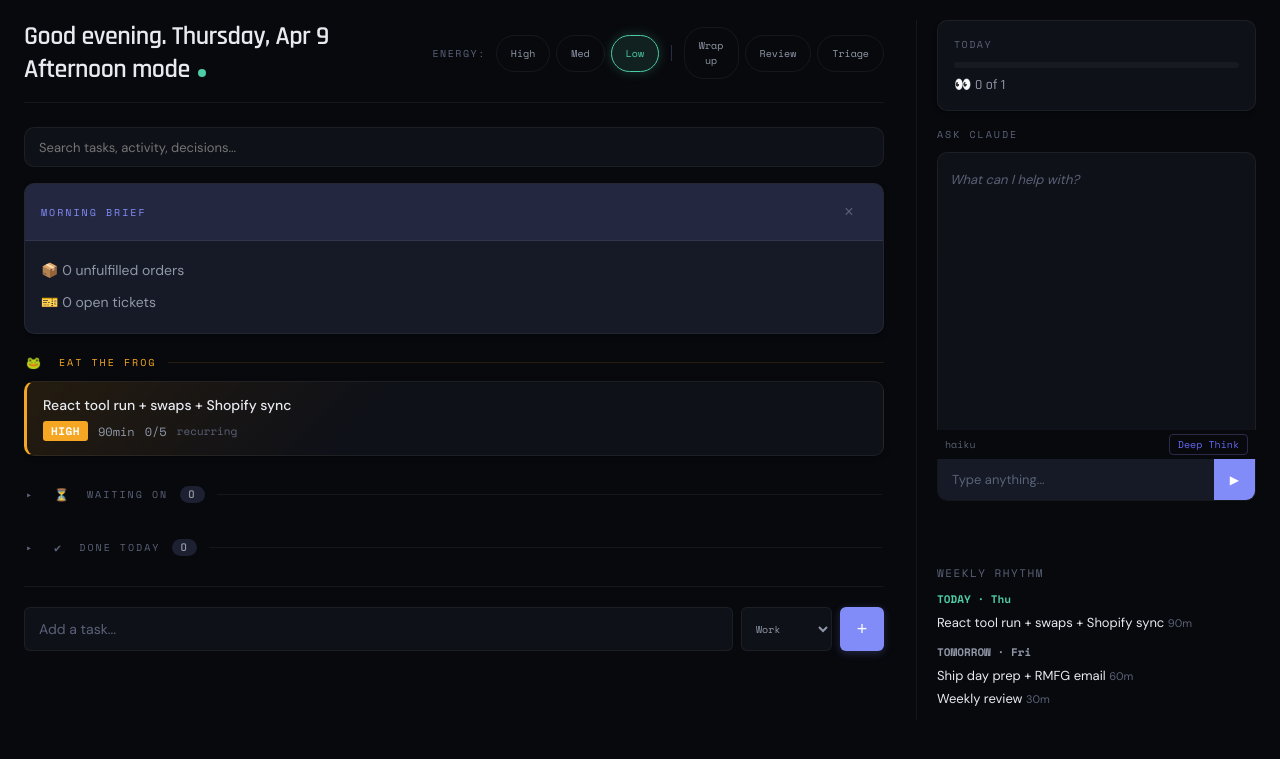
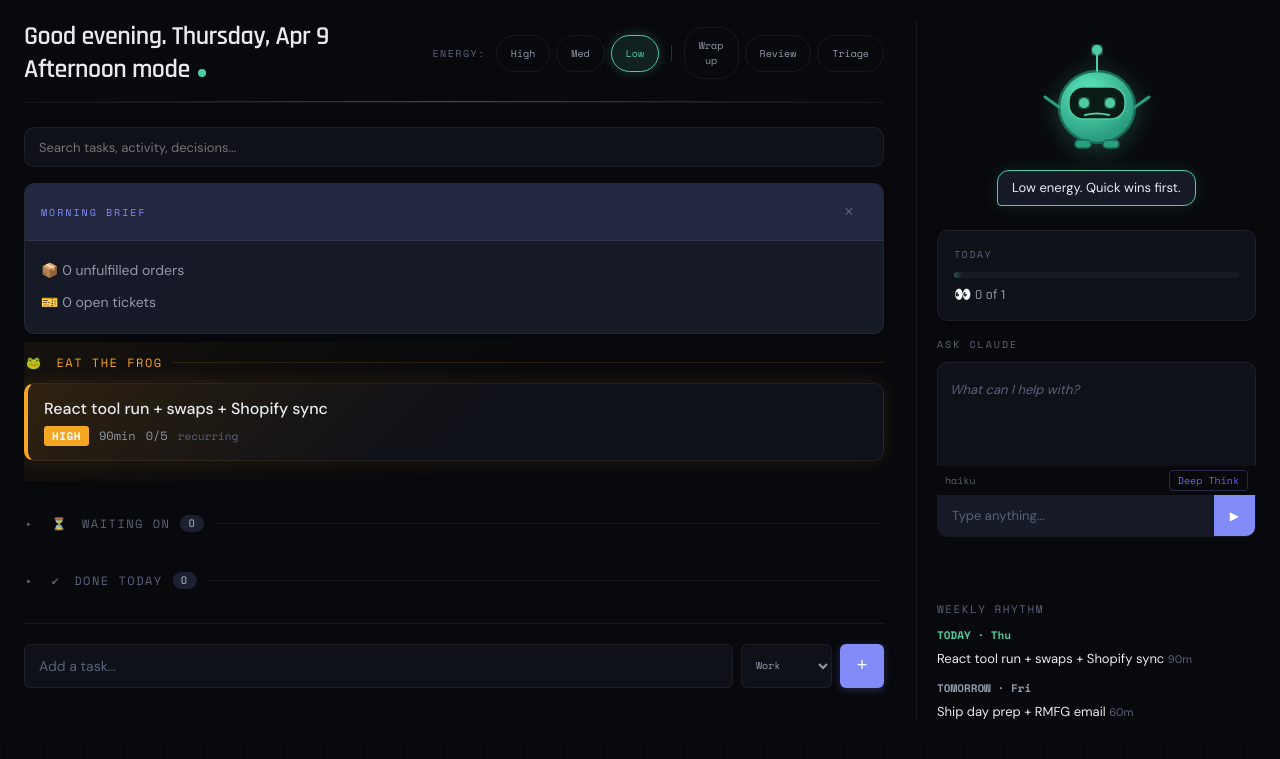
Before and after one commit to kurt-lgtm/AppyHour, a Flask app: template InventoryReorder/fulfillment_web/templates/cc_standalone.html in a window 1280 px wide. Shown: the top 759 px of the page. Run offline with Flask 3, Linux system fonts and the light colour scheme; the template is opened without the code that fills it, so the values that code supplies are empty; data comes from the database, SQL or seed files in the repository.

Commit message:
feat(cc): FUI visual overhaul — mascot, grid bg, accent lines, card glow, section gradients
- SVG mascot helper: blinking eyes, antenna pulse, expression changes by task state
- Speech bubble: contextual messages (all done/low energy/big day/blocked)
- FUI grid background (40px, subtle accent lines)
- Header accent gradient line
- Progress bar: trailing glow cursor
- Frog section: amber gradient bg + card glow
- Quick wins: accent gradient bg
- Card fade-in animations
- Frog card: larger title, stronger glow on hover

```diff
--- a/InventoryReorder/fulfillment_web/static/command-center/cc.css
+++ b/InventoryReorder/fulfillment_web/static/command-center/cc.css
@@ -25,6 +25,19 @@
     --cc-radius-sm: 6px;
 }
 
+/* ── FUI Grid Background ── */
+#commandcenter-view::before {
+    content: '';
+    position: fixed;
+    inset: 0;
+    background-image:
+        linear-gradient(rgba(78,204,163,0.03) 1px, transparent 1px),
+        linear-gradient(90deg, rgba(78,204,163,0.03) 1px, transparent 1px);
+    background-size: 40px 40px;
+    pointer-events: none;
+    z-index: 0;
+}
+
 /* ── Layout ── */
 .cc-layout {
     display: grid;
@@ -34,6 +47,8 @@
     padding: 20px 24px;
     overflow: hidden;
     background: var(--cc-base);
+    position: relative;
+    z-index: 1;
 }
 
 @media (max-width: 1100px) {
@@ -74,6 +89,18 @@
     margin-bottom: 24px;
     padding-bottom: 16px;
     border-bottom: 1px solid var(--cc-border);
+    position: relative;
+}
+
+.cc-header::after {
+    content: '';
+    position: absolute;
+    bottom: 0;
+    left: 0;
+    right: 0;
+    height: 1px;
+    background: linear-gradient(90deg, transparent, var(--cc-accent), transparent);
+    opacity: 0.4;
 }
 
 .cc-greeting {
@@ -184,21 +211,47 @@
 
 /* ── Sections ── */
 .cc-section {
-    margin-bottom: 24px;
+    margin-bottom: 28px;
+    animation: cc-section-in 400ms cubic-bezier(0.25, 1, 0.5, 1) both;
+}
+
+@keyframes cc-section-in {
+    from { opacity: 0; transform: translateY(12px); }
+    to { opacity: 1; transform: translateY(0); }
+}
+
+#cc-frog {
+    background: linear-gradient(135deg, rgba(245,166,35,0.06) 0%, transparent 60%);
+    border-radius: var(--cc-radius);
+    padding: 12px;
+    margin: -12px;
+    margin-bottom: 28px;
+}
+
+#cc-quickwins {
+    background: linear-gradient(135deg, rgba(78,204,163,0.06) 0%, transparent 60%);
+    border-radius: var(--cc-radius);
+    padding: 12px;
+    margin: -12px;
+    margin-bottom: 28px;
 }
 
 .cc-section-label {
     font-family: 'Space Mono', monospace;
-    font-size: 10px;
-    color: var(--cc-text-3);
+    font-size: 12px;
+    color: var(--cc-text-2);
     text-transform: uppercase;
-    letter-spacing: 2px;
-    margin-bottom: 10px;
+    letter-spacing: 1.5px;
+    margin-bottom: 12px;
     padding-left: 2px;
     display: flex;
     align-items: center;
-    gap: 12px;
+    gap: 10px;
     cursor: default;
+}
+
+.cc-section-icon {
+    font-size: 14px;
 }
 
 .cc-section-label::after {
@@ -289,16 +342,24 @@
 }
 
 .cc-task-card.cc-task-frog {
-    border-left: 3px solid var(--cc-amber);
-    background: linear-gradient(135deg, var(--cc-amber-dim) 0%, var(--cc-surface) 40%);
+    border-left: 4px solid var(--cc-amber);
+    background: linear-gradient(135deg, var(--cc-amber-dim) 0%, var(--cc-surface) 50%);
+    box-shadow: 0 0 20px rgba(245, 166, 35, 0.12), var(--cc-shadow-sm);
 }
 
 .cc-task-card.cc-task-frog:hover {
-    background: linear-gradient(135deg, var(--cc-amber-dim) 0%, var(--cc-elevated) 40%);
+    background: linear-gradient(135deg, var(--cc-amber-dim) 0%, var(--cc-elevated) 50%);
+    box-shadow: 0 0 28px rgba(245, 166, 35, 0.2), var(--cc-shadow-md);
+}
+
+.cc-task-card.cc-task-frog .cc-task-title {
+    font-size: 16px;
+    font-weight: 500;
 }
 
 .cc-task-card.cc-task-personal {
-    border-left: 3px solid var(--cc-indigo);
+    border-left: 4px solid var(--cc-indigo);
+    background: linear-gradient(135deg, var(--cc-indigo-dim) 0%, var(--cc-surface) 50%);
 }
 
 .cc-task-card.cc-task-blocked {
@@ -536,6 +597,44 @@
 }
 
 /* ── Progress ── */
+/* ── Helper Mascot ── */
+.cc-helper {
+    display: flex;
+    flex-direction: column;
+    align-items: center;
+    padding: 12px 0 8px;
+}
+
+#cc-mascot {
+    filter: drop-shadow(0 4px 12px rgba(78, 204, 163, 0.25));
+    transition: transform 300ms cubic-bezier(0.25, 1, 0.5, 1);
+}
+
+#cc-mascot:hover {
+    transform: scale(1.08) rotate(-3deg);
+}
+
+.cc-helper-speech {
+    font-family: 'DM Sans', sans-serif;
+    font-size: 13px;
+    color: var(--cc-text-1);
+    background: var(--cc-elevated);
+    border: 1px solid var(--cc-accent);
+    border-radius: 12px 12px 12px 4px;
+    padding: 8px 14px;
+    margin-top: 8px;
+    max-width: 260px;
+    text-align: center;
+    box-shadow: 0 0 16px rgba(78, 204, 163, 0.15);
+    animation: cc-speech-in 400ms cubic-bezier(0.25, 1, 0.5, 1) both;
+    line-height: 1.4;
+}
+
+@keyframes cc-speech-in {
+    from { opacity: 0; transform: translateY(6px) scale(0.95); }
+    to { opacity: 1; transform: translateY(0) scale(1); }
+}
+
 .cc-progress {
     padding: 16px;
     background: var(--cc-surface);
@@ -565,8 +664,22 @@
     height: 100%;
     background: linear-gradient(90deg, var(--cc-accent), #6ee7c0);
     border-radius: 3px;
-    transition: width 0.4s cubic-bezier(0.25, 1, 0.5, 1);
-    box-shadow: 0 0 10px var(--cc-accent-glow);
+    transition: width 600ms cubic-bezier(0.25, 1, 0.5, 1), background 400ms;
+    box-shadow: 0 0 14px var(--cc-accent-glow);
+    position: relative;
+}
+
+.cc-progress-fill::after {
+    content: '';
+    position: absolute;
+    right: 0;
+    top: -4px;
+    width: 8px;
+    height: 14px;
+    background: var(--cc-accent);
+    border-radius: 2px;
+    box-shadow: 0 0 10px var(--cc-accent), 0 0 20px var(--cc-accent-glow);
+    opacity: 0.8;
 }
 
 .cc-progress-text {
--- a/InventoryReorder/fulfillment_web/static/command-center/cc.js
+++ b/InventoryReorder/fulfillment_web/static/command-center/cc.js
@@ -242,8 +242,9 @@ function ccRender() {
     const completedCount = document.getElementById('cc-completed-count');
     if (completedCount) completedCount.textContent = ccData.completed_today?.length || 0;
 
-    // Progress
+    // Progress + Mascot
     ccUpdateProgress();
+    ccUpdateMascot();
 }
 
 function ccRenderList(containerId, tasks, isPersonal) {
@@ -1422,6 +1423,58 @@ function ccRenderActivity(events) {
     `;
 }
 
+// ── Mascot Helper ────────────────────────────────────────────────────
+
+function ccUpdateMascot() {
+    const speech = document.getElementById('cc-helper-speech');
+    const mouth = document.getElementById('cc-mouth');
+    const eyeL = document.getElementById('cc-eye-l');
+    const eyeR = document.getElementById('cc-eye-r');
+    if (!speech || !ccData) return;
+
+    const done = ccData.completed_today?.length || 0;
+    const total = (ccData.quick_wins?.length || 0) + (ccData.today?.length || 0) + (ccData.frog ? 1 : 0) + done;
+    const blocked = ccData.blocked?.length || 0;
+    const pct = total > 0 ? done / total : 0;
+
+    // Expression + speech based on state
+    if (pct >= 1 && total > 0) {
+        speech.textContent = "All done! Go enjoy yourself.";
+        if (mouth) mouth.setAttribute('d', 'M42,78 Q60,92 78,78');  // big smile
+        if (eyeL) eyeL.setAttribute('ry', '2');  // happy squint
+        if (eyeR) eyeR.setAttribute('ry', '2');
+    } else if (pct >= 0.7) {
+        speech.textContent = "Almost there. Strong finish.";
+        if (mouth) mouth.setAttribute('d', 'M45,80 Q60,88 75,80');  // smile
+    } else if (blocked > 2) {
+        speech.textContent = `${blocked} tasks blocked. Check back later.`;
+        if (mouth) mouth.setAttribute('d', 'M45,82 L75,82');  // flat
+    } else if (total > 10) {
+        speech.textContent = "Big day. One task at a time.";
+        if (mouth) mouth.setAttribute('d', 'M45,80 Q60,86 75,80');  // mild smile
+    } else if (ccEnergyLevel === 'low') {
+        speech.textContent = "Low energy. Quick wins first.";
+        if (mouth) mouth.setAttribute('d', 'M48,83 Q60,80 72,83');  // slight frown
+    } else if (done === 0) {
+        speech.textContent = "Pick one. Start small.";
+        if (mouth) mouth.setAttribute('d', 'M45,80 Q60,87 75,80');
+    } else {
+        speech.textContent = `${done} done. Keep going.`;
+        if (mouth) mouth.setAttribute('d', 'M45,80 Q60,88 75,80');
+    }
+
+    // Blink animation
+    if (!ccUpdateMascot._blinkInterval) {
+        ccUpdateMascot._blinkInterval = setInterval(() => {
+            const el = document.getElementById('cc-eye-l');
+            const er = document.getElementById('cc-eye-r');
+            if (!el || !er) return;
+            el.setAttribute('ry', '1'); er.setAttribute('ry', '1');
+            setTimeout(() => { el.setAttribute('ry', '5'); er.setAttribute('ry', '5'); }, 150);
+        }, 3000 + Math.random() * 4000);
+    }
+}
+
 // ── Global Search ────────────────────────────────────────────────────
 
 function ccInjectSearchBar() {
--- a/InventoryReorder/fulfillment_web/templates/cc_standalone.html
+++ b/InventoryReorder/fulfillment_web/templates/cc_standalone.html
@@ -5,7 +5,7 @@
     <meta name="viewport" content="width=device-width, initial-scale=1.0">
     <title>Command Center</title>
     <link href="https://fonts.googleapis.com/css2?family=Rajdhani:wght@400;500;600;700&family=Space+Mono:wght@400;700&family=DM+Sans:wght@300;400;500&display=swap" rel="stylesheet">
-    <link rel="stylesheet" href="/static/command-center/cc.css?v=7">
+    <link rel="stylesheet" href="/static/command-center/cc.css?v=8">
     <style>
         * { margin: 0; padding: 0; box-sizing: border-box; }
         body {
@@ -94,6 +94,40 @@
 
         <!-- Right: Status + Chat -->
         <div class="cc-sidebar">
+            <!-- Mission Control Helper -->
+            <div class="cc-helper">
+                <svg id="cc-mascot" viewBox="0 0 120 130" width="120" height="130">
+                    <defs>
+                        <radialGradient id="hg" cx="0.4" cy="0.3" r="0.65">
+                            <stop offset="0%" stop-color="#5eebc0"/>
+                            <stop offset="100%" stop-color="#2a9d7e"/>
+                        </radialGradient>
+                        <filter id="glow"><feGaussianBlur stdDeviation="2" result="g"/><feMerge><feMergeNode in="g"/><feMergeNode in="SourceGraphic"/></feMerge></filter>
+                    </defs>
+                    <!-- Body: rounded satellite/robot -->
+                    <ellipse cx="60" cy="75" rx="38" ry="36" fill="url(#hg)" stroke="#1a6b55" stroke-width="2.5"/>
+                    <!-- Visor/face plate -->
+                    <rect x="32" y="55" width="56" height="32" rx="14" fill="#0a1a15" stroke="#4ecca3" stroke-width="1.5"/>
+                    <!-- Eyes -->
+                    <circle id="cc-eye-l" cx="47" cy="71" r="5" fill="#4ecca3" filter="url(#glow)"/>
+                    <circle id="cc-eye-r" cx="73" cy="71" r="5" fill="#4ecca3" filter="url(#glow)"/>
+                    <!-- Antenna -->
+                    <line x1="60" y1="39" x2="60" y2="22" stroke="#4ecca3" stroke-width="2" stroke-linecap="round"/>
+                    <circle cx="60" cy="18" r="5" fill="#4ecca3" filter="url(#glow)">
+                        <animate attributeName="opacity" values="1;0.4;1" dur="2s" repeatCount="indefinite"/>
+                    </circle>
+                    <!-- Arms -->
+                    <line x1="22" y1="75" x2="8" y2="65" stroke="#2a9d7e" stroke-width="3" stroke-linecap="round"/>
+                    <line x1="98" y1="75" x2="112" y2="65" stroke="#2a9d7e" stroke-width="3" stroke-linecap="round"/>
+                    <!-- Mouth (expression changes) -->
+                    <path id="cc-mouth" d="M45,80 Q60,90 75,80" fill="none" stroke="#4ecca3" stroke-width="2" stroke-linecap="round"/>
+                    <!-- Feet -->
+                    <rect x="38" y="108" width="16" height="8" rx="4" fill="#2a9d7e" stroke="#1a6b55" stroke-width="1.5"/>
+                    <rect x="66" y="108" width="16" height="8" rx="4" fill="#2a9d7e" stroke="#1a6b55" stroke-width="1.5"/>
+                </svg>
+                <div id="cc-helper-speech" class="cc-helper-speech">Ready for duty.</div>
+            </div>
+
             <div class="cc-progress">
                 <div class="cc-progress-label">TODAY</div>
                 <div class="cc-progress-bar">
@@ -130,7 +164,7 @@
 
 <!-- Standalone shim: cc.js expects currentView variable -->
 <script>let currentView = 'commandcenter';</script>
-<script src="/static/command-center/cc.js?v=7"></script>
+<script src="/static/command-center/cc.js?v=8"></script>
 <script>
     document.addEventListener('DOMContentLoaded', () => {
         ccLoad();
```
